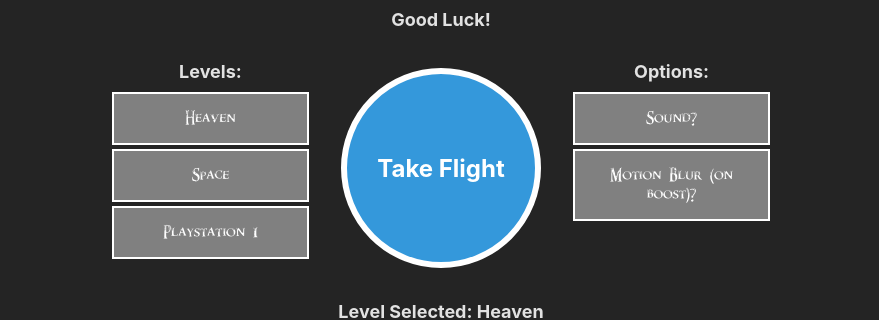
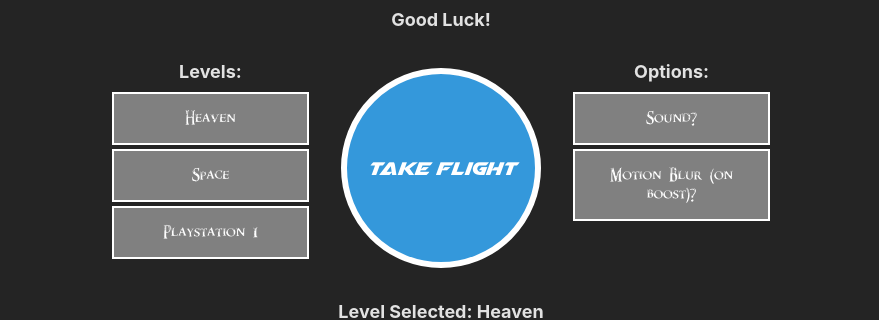
Before and after one commit to tkbunbury/3D-game, a React (Vite) app: page /startscreen in a window 1280 px wide. Shown: the part 252-572 px from the top of the page, without its empty margins (199-1078 px from the left). Built offline with nearby package versions, Linux system fonts and the light colour scheme; no server answers; the database is empty.

Commit message:
added new font for take flight and fly again buttons

```diff
--- a/src/components/FinalScore/FinalScore.css
+++ b/src/components/FinalScore/FinalScore.css
@@ -28,7 +28,7 @@
     background-color: limegreen;
     color: #fff;
     font-size: 24px;
-    font-weight: bold;
+    font-family: 'airstrike';
     cursor: pointer;
     margin-bottom: 20px;
     border: 6px solid #ffffff;
@@ -47,7 +47,7 @@
 }
 
 .fly-again-button:hover {
-    background-color: #2980b9;
+    background-color: red;
 }
 
 .leaderboard-button:hover,
--- a/src/components/Game/GameIndex.css
+++ b/src/components/Game/GameIndex.css
@@ -31,7 +31,7 @@
 
 }
 #overlay-top{
-  top:15vh;
+  top:14vh;
   justify-content: center;
 }
 
--- a/src/components/StartScreen/StartScreen.css
+++ b/src/components/StartScreen/StartScreen.css
@@ -78,7 +78,8 @@
     background-color: #3498db;
     color: #fff;
     font-size: 24px;
-    font-weight: bold;
+    font-family: 'airstrike';
+    padding:0;
     cursor: pointer;
     border: 6px solid #ffffff;
 
--- a/src/index.css
+++ b/src/index.css
@@ -12,6 +12,8 @@ body{
   min-width: 320px;
 }
 
+
+
 @font-face {
   font-family: 'hanging-letters';
   src: url('../public/fonts/hanged-letters.ttf');
@@ -20,6 +22,11 @@ body{
 @font-face {
   font-family: 'skyrim';
   src: url('../public/fonts/Skyrim-Font.ttf');
+}
+
+@font-face {
+  font-family: 'airstrike';
+  src: url('../public/fonts/airstrike.ttf');
 }
 
 a {
```
Also changed, not shown: public/fonts/airstrike.ttf (added), public/ps1.png (added).
